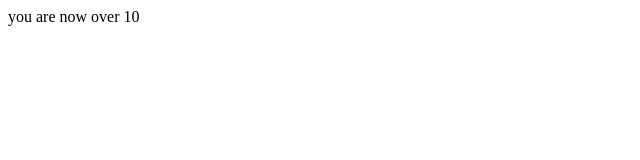
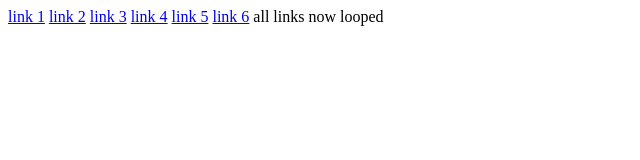
Before and after one commit to MateuszRostkowski/Javascript, a plain HTML site: page index.html in a window 1280 px wide. Shown: the whole page, without its empty margins (0-640 px from the left). Drawn offline with Linux system fonts and the light colour scheme.

Commit message:
8. For loops

```diff
--- a/index.html
+++ b/index.html
@@ -7,7 +7,12 @@
     <title></title>
 </head>
 <body>
-
+    <a href="#">link 1</a>
+    <a href="#">link 2</a>
+    <a href="#">link 3</a>
+    <a href="#">link 4</a>
+    <a href="#">link 5</a>
+    <a href="#">link 6</a>
 
     <script src="./test.js"></script>
 </body>
--- a/test.js
+++ b/test.js
@@ -1,11 +1,13 @@
-var age = 5;
 
-while (age < 10) {
 
-    console.log("Your age is less than 10");
-    age++;
-    console.log("Your age is:" + age);
+var links = document.getElementsByTagName("a");
+
+
+for (i = 1; i <= links.length; i++) {
+
+    console.log("this is link number" + i);
 
 }
 
-document.write("you are now over 10");
+
+document.write("all links now looped");
```
